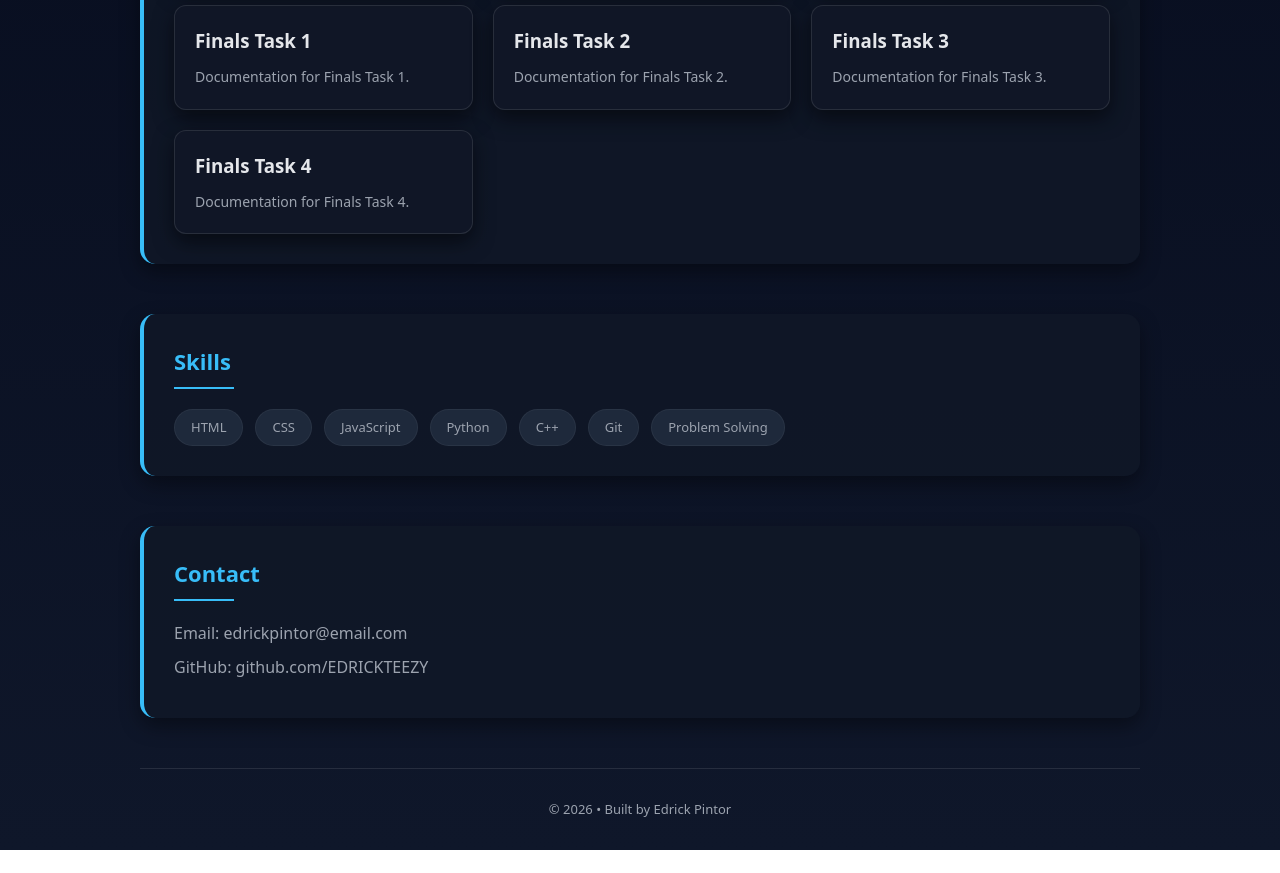
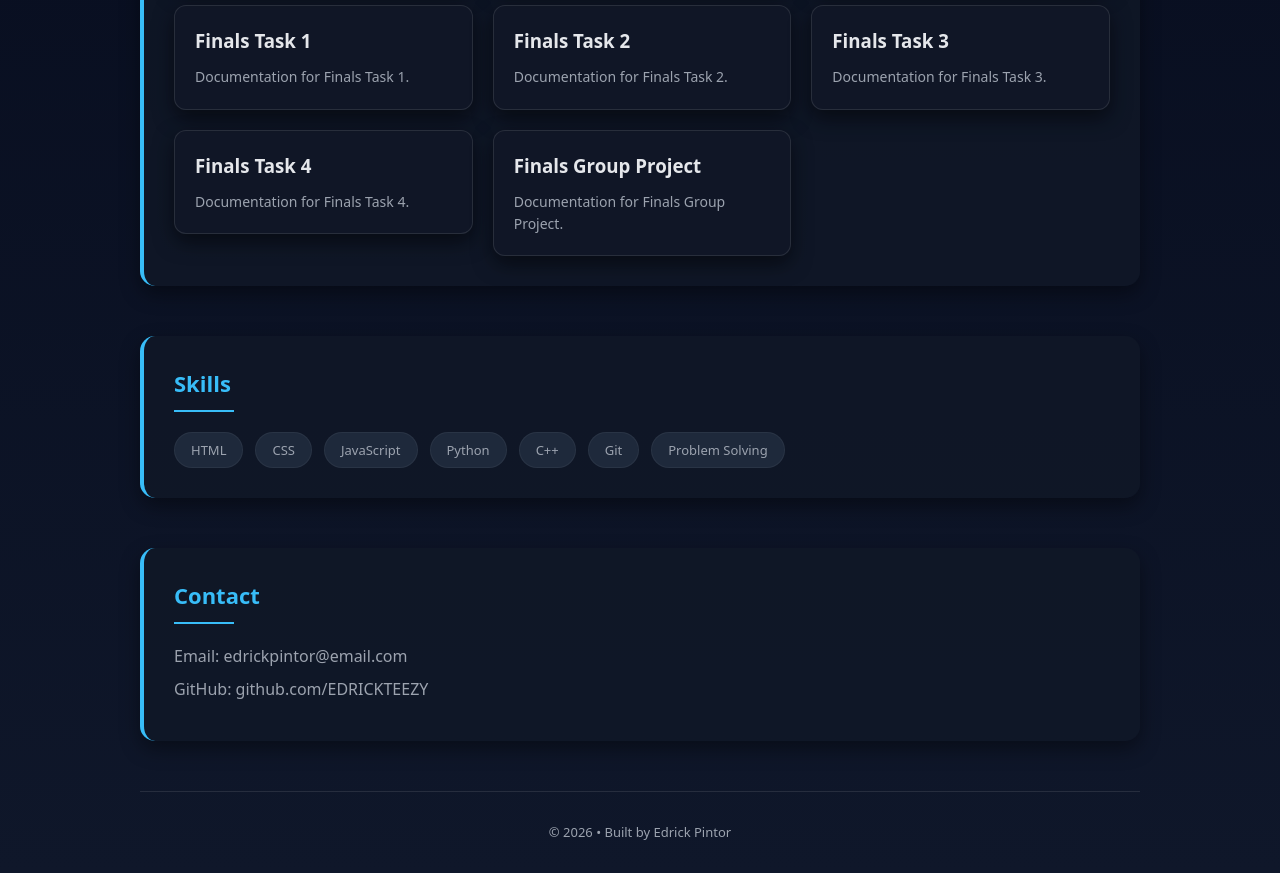
Before and after one commit to ejpintor23-0135/7analyticss, a plain HTML site: page index.html in a window 1280 px wide. Shown: the part 1040-1913 px from the top of the page. Before the commit the page ends 1890 px from the top, so only its background shows below. Drawn offline with Linux system fonts and the light colour scheme.

Commit message:
Update index.html

```diff
--- a/index.html
+++ b/index.html
@@ -133,6 +133,13 @@
                 </div>
             </a>
 
+                  <a href="https://docs.google.com/document/d/1DvNFvt1pyzHWkoGgxfAfXs3c22wJFxn4rAG5zIq8gl4/edit?tab=t.0" target="_blank">
+                <div class="card">
+                    <h3>Finals Group Project</h3>
+                    <p>Documentation for Finals Group Project.</p>
+                </div>
+            </a>
+
         </div>
 
     </section>
```
